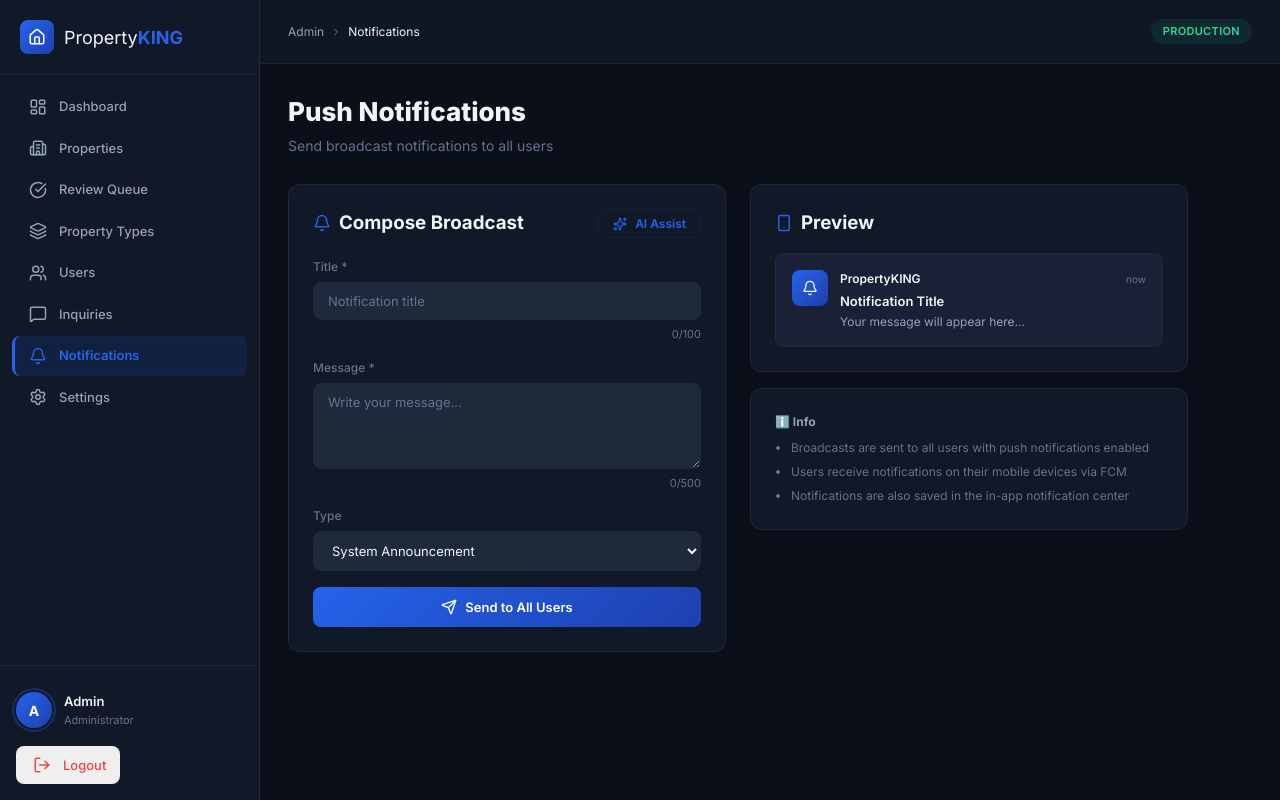
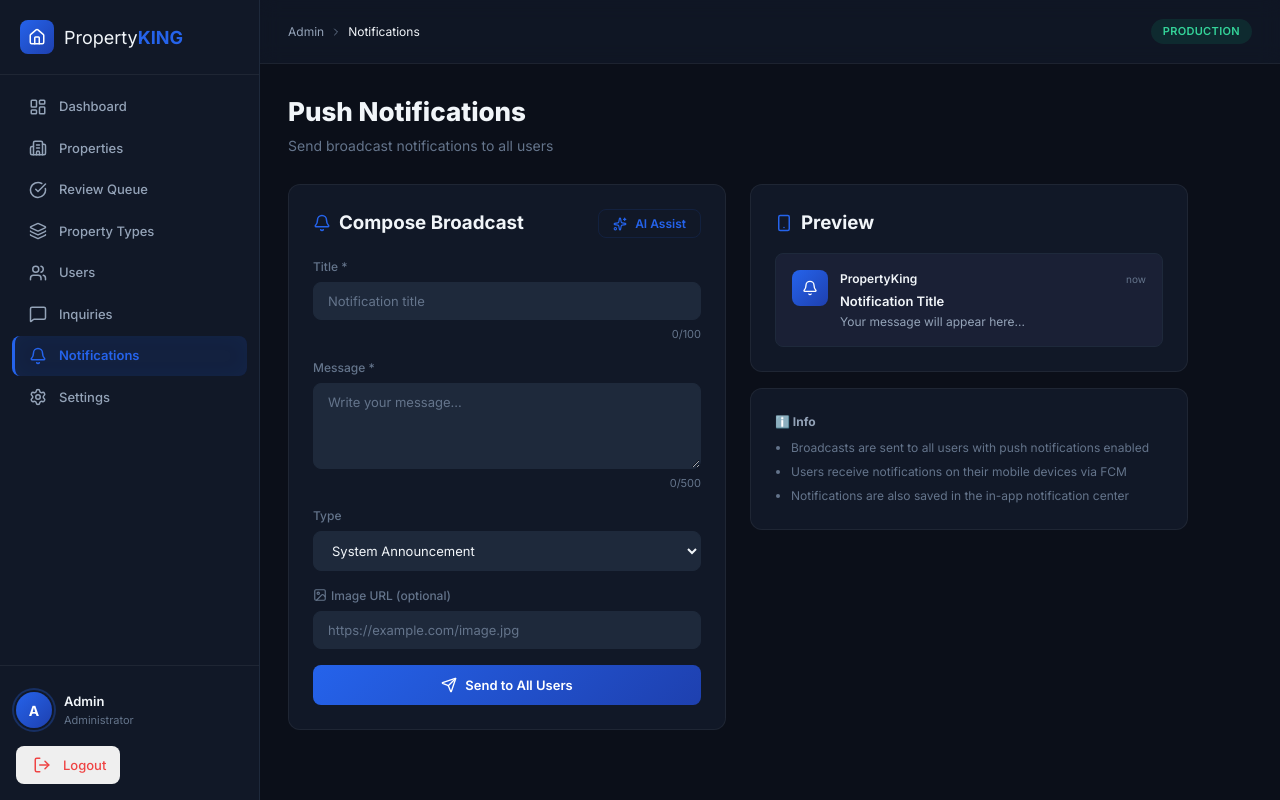
Before and after one commit to ulmind-com/PropertyKING-admin, a React (Vite) app: page /notifications in a window 1280 px wide. Built offline with nearby package versions, Linux system fonts and the light colour scheme; sample sign-in values are in the browser's storage.

Commit message:
feat: add image URL field to notification broadcast form

```diff
--- a/src/pages/Notifications/Notifications.jsx
+++ b/src/pages/Notifications/Notifications.jsx
@@ -1,10 +1,10 @@
 import { useState } from 'react';
-import { Send, Bell, Smartphone, CheckCircle, Sparkles } from 'lucide-react';
+import { Send, Bell, Smartphone, CheckCircle, Sparkles, Image } from 'lucide-react';
 import { adminAPI } from '../../api';
 import toast from 'react-hot-toast';
 
 export default function Notifications() {
-  const [form, setForm] = useState({ title: '', body: '', type: 'system' });
+  const [form, setForm] = useState({ title: '', body: '', type: 'system', image_url: '' });
   const [loading, setLoading] = useState(false);
   const [sent, setSent] = useState(false);
 
@@ -21,7 +21,7 @@ export default function Notifications() {
       toast.success(res.data.message);
       setSent(true);
       setTimeout(() => setSent(false), 3000);
-      setForm({ title: '', body: '', type: 'system' });
+      setForm({ title: '', body: '', type: 'system', image_url: '' });
     } catch(e) { toast.error('Failed to send'); } finally { setLoading(false); }
   };
 
@@ -88,6 +88,15 @@ export default function Notifications() {
                 <option value="promotion">Promotion</option>
               </select>
             </div>
+            <div className="form-group">
+              <label className="form-label"><Image size={14} style={{display:'inline',verticalAlign:'-2px',marginRight:4}} />Image URL (optional)</label>
+              <input className="input" value={form.image_url} onChange={e => setForm({...form, image_url: e.target.value})} placeholder="https://example.com/image.jpg" />
+              {form.image_url && (
+                <div style={{marginTop:8,borderRadius:8,overflow:'hidden',border:'1px solid var(--border)',maxHeight:120}}>
+                  <img src={form.image_url} alt="Preview" style={{width:'100%',maxHeight:120,objectFit:'cover'}} onError={e => e.target.style.display='none'} />
+                </div>
+              )}
+            </div>
             <button type="submit" className="btn btn-primary" disabled={loading} style={{padding:'12px'}}>
               {loading ? <div className="spinner" /> : sent ? <><CheckCircle size={16} /> Sent!</> : <><Send size={16} /> Send to All Users</>}
             </button>
@@ -105,11 +114,16 @@ export default function Notifications() {
                 </div>
                 <div style={{flex:1}}>
                   <div style={{display:'flex',justifyContent:'space-between',alignItems:'center',marginBottom:4}}>
-                    <span style={{fontSize:12,fontWeight:600}}>PropertyKING</span>
+                    <span style={{fontSize:12,fontWeight:600}}>PropertyKing</span>
                     <span style={{fontSize:10,color:'var(--text-muted)'}}>now</span>
                   </div>
                   <div style={{fontSize:13,fontWeight:600,marginBottom:2}}>{form.title || 'Notification Title'}</div>
                   <div style={{fontSize:12,color:'var(--text-secondary)',lineHeight:1.4}}>{form.body || 'Your message will appear here...'}</div>
+                  {form.image_url && (
+                    <div style={{marginTop:8,borderRadius:6,overflow:'hidden'}}>
+                      <img src={form.image_url} alt="" style={{width:'100%',maxHeight:100,objectFit:'cover',borderRadius:6}} onError={e => e.target.style.display='none'} />
+                    </div>
+                  )}
                 </div>
               </div>
             </div>
```
